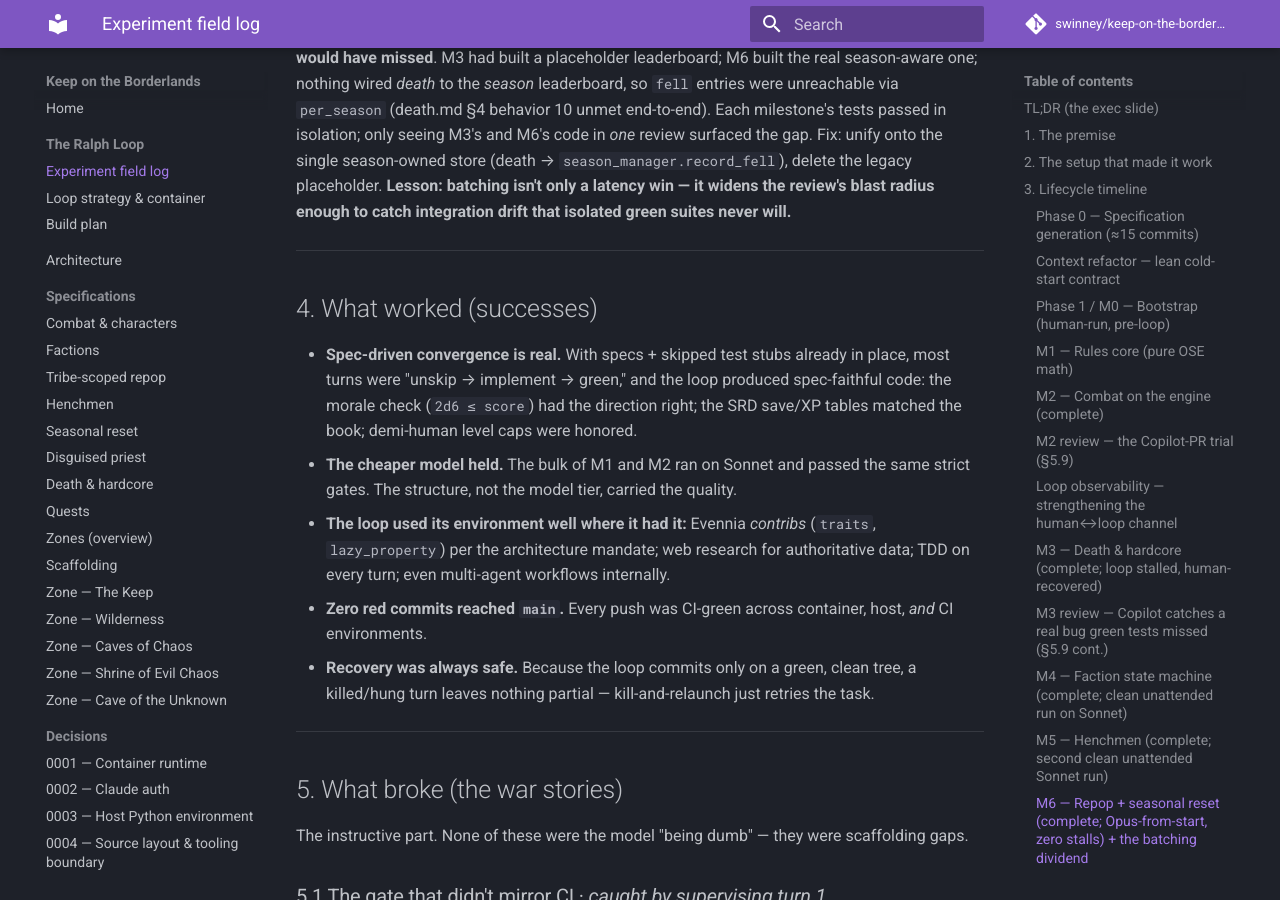
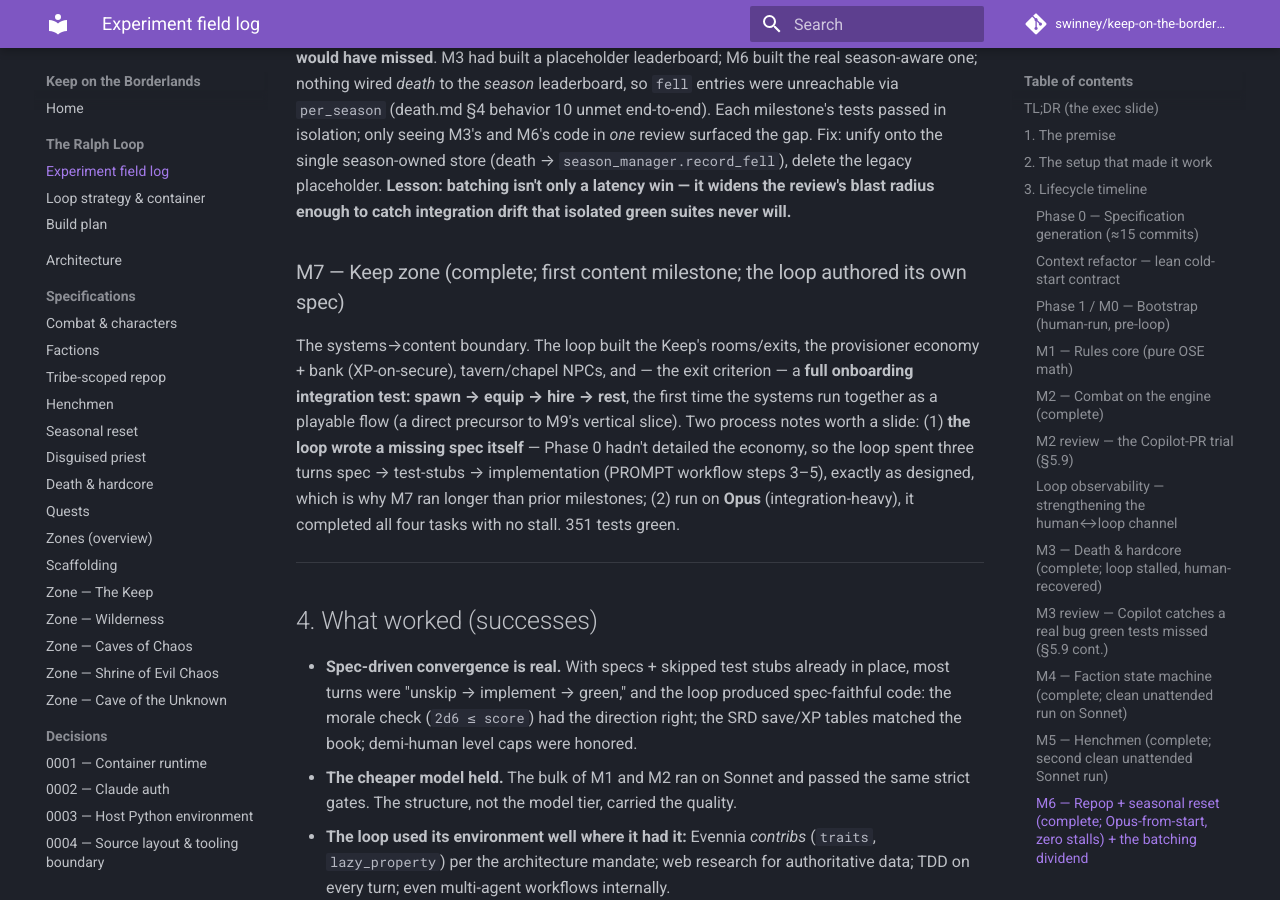
Before and after one commit to swinney/keep-on-the-borderlands, an MkDocs documentation site: the page built from docs/ralph-loop-experiment.md, in a window 1280 px wide and 900 px high, scrolled down 4689 px. Built offline with MkDocs 1.6.1 and Material for MkDocs 9.7.7, drawn with Linux system fonts in a browser that asks for light colours; comment, search, counter and statistics services are not loaded; some of the changed text lies outside the part shown.

Commit message:
docs: field log through M7 — first content zone + loop-authored spec
M7 timeline entry (Keep zone, onboarding integration flow, the loop authoring
its own economy spec over spec->test->impl turns), refreshed TL;DR + metrics
(351 tests, through M7).

```diff
--- a/docs/ralph-loop-experiment.md
+++ b/docs/ralph-loop-experiment.md
@@ -26,10 +26,10 @@
   timeouts on one hard task triggered the self-halt; a human escalated that turn
   to the stronger model and finished it in minutes. The model-by-risk strategy
   is not theory — it's the documented recovery path.
-- **As of this writing:** 93 commits, 31 unattended loop turns, 284 passing
-  tests, through M6 — the **entire systems layer is complete** (factions,
-  henchmen, repop, seasonal reset). Zero red commits reached `main`. M4/M5 ran
-  unattended on Sonnet; M6 ran unattended on Opus (stateful) with zero stalls.
+- **As of this writing:** through M7 — systems layer complete *and the first
+  content zone (the Keep) built*, with a working spawn→equip→hire→rest onboarding
+  flow. 351 passing tests, zero red commits reached `main`. M4/M5 ran unattended
+  on Sonnet; M6/M7 on Opus (stateful/integration) with zero stalls.
 
 ---
 
@@ -176,6 +176,18 @@ unify onto the single season-owned store (death → `season_manager.record_fell`
 delete the legacy placeholder. **Lesson: batching isn't only a latency win — it
 widens the review's blast radius enough to catch integration drift that isolated
 green suites never will.**
+
+### M7 — Keep zone (complete; first content milestone; the loop authored its own spec)
+The systems→content boundary. The loop built the Keep's rooms/exits, the
+provisioner economy + bank (XP-on-secure), tavern/chapel NPCs, and — the exit
+criterion — a **full onboarding integration test: spawn → equip → hire → rest**,
+the first time the systems run together as a playable flow (a direct precursor
+to M9's vertical slice). Two process notes worth a slide: (1) **the loop wrote a
+missing spec itself** — Phase 0 hadn't detailed the economy, so the loop spent
+three turns spec → test-stubs → implementation (PROMPT workflow steps 3–5),
+exactly as designed, which is why M7 ran longer than prior milestones; (2) run
+on **Opus** (integration-heavy), it completed all four tasks with no stall.
+351 tests green.
 
 ---
 
@@ -360,13 +372,14 @@ the lean context file, the model strategy, and the milestone-gate sentinel.
 | Total commits | 93 |
 | Unattended loop turns | 31 |
 | Models used | Sonnet 4.6 (M1/M2/M4/M5) · Opus 4.8 (config-critical turns, M2-turn-1 supervise, M3 stall recovery, **all of M6** stateful) |
-| Tests | 284 passing / 40 Phase-0 stubs skipped |
-| Pure rules / logic modules | 8 (`dice`, `abilities`, `progression`, `combat`, `saves`, `spells`, `factions`, `henchmen`) + system packages (`repop`, `season`) |
+| Tests | 351 passing / 40 Phase-0 stubs skipped |
+| Pure rules / logic modules | 8 (`dice`, `abilities`, `progression`, `combat`, `saves`, `spells`, `factions`, `henchmen`) + system packages (`repop`, `season`) + first zone (`zones/keep`) |
 | Red commits reaching `main` | 0 |
-| Milestones complete | Phase 0, M0–M6 (**entire systems layer**) |
+| Milestones complete | Phase 0, M0–M6 (systems layer) + M7 (Keep zone — first content) |
 | Loop tasks needing human recovery | 1 (M3 task 3 — debugging spiral, §5.10) |
-| Milestones run fully unattended | 3 (M4, M5 on Sonnet; M6 on Opus — all self-halted at gates) |
-| Copilot-reviewed PRs | #1 (~13) · #2 (clean) · #3 (9, 1 real bug) · #4 (5, 2 real bugs) · #5 (1, a cross-milestone integration bug) |
+| Milestones run fully unattended | 4 (M4, M5 on Sonnet; M6, M7 on Opus — all self-halted at gates) |
+| Specs the loop authored itself | 1 (M7 economy — Phase 0 hadn't detailed it; loop did spec→test→impl) |
+| Copilot-reviewed PRs | #1 (~13) · #2 (clean) · #3 (9, 1 real bug) · #4 (5, 2 real bugs) · #5 (1, cross-milestone integration bug) |
 
 ---
 
```
